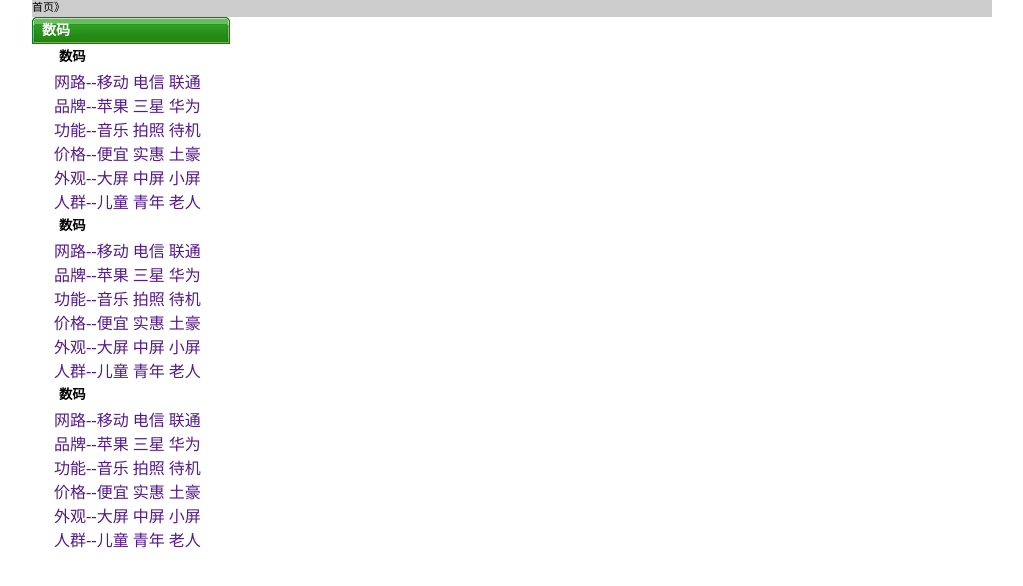
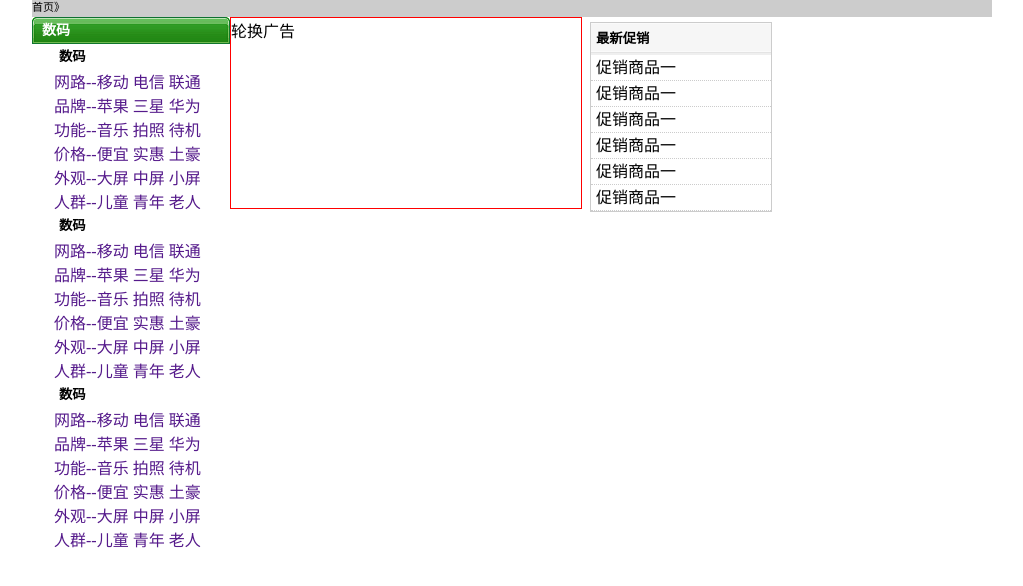
Before and after one commit to 540513310/e-Commerce-site, a plain HTML site: page index.html in a window 1280 px wide. Shown: the part 114-700 px from the top of the page, without its empty margins (128-1151 px from the left). Drawn offline with Linux system fonts and the light colour scheme.

Commit message:
中间的广告布局

```diff
--- a/css/style.css
+++ b/css/style.css
@@ -79,3 +79,52 @@ h1,h2,h3,h4,h5,h6,ul,li,img{
 	text-decoration: none;
 	display: inline;
 }
+
+.mt_c_top_left{
+	width:350px;
+	float: left;
+}
+
+.mt_c_top_left .ad{
+	width: 350px;
+	height: 190px;
+	border: solid 1px red;
+}
+
+.mt_c_top_right{
+	width: 190px;
+	float: left;
+}
+
+.m10{
+	margin-left: 10px;
+
+}
+
+.w180{
+	width: 180px;
+
+}
+
+.box3{
+	border: solid 1px #ccc;
+	margin-top: 5px;
+}
+.box3 h3{
+	background-color: #eee;
+	background-image: url(../images/bg01.png);
+	line-height: 32px;
+	font-size: 10pt;
+	text-indent: 5px;
+}
+
+.box3 ul{
+	list-style: none;
+
+}
+
+.box3 ul li{
+	line-height: 25px;
+	border-bottom: dotted 1px #ccc;
+	text-indent: 5px;
+}
--- a/index.html
+++ b/index.html
@@ -105,7 +105,33 @@
 
          上面的中间 -->
          <div id="mt_c" class="mt_c">
+            <!-- 中间的上面 -->
+            <div id="mt_c_top" class="mt_c_top">
+                <!-- 上面的左边 -->
+                <div class="mt_c_top_left">
+                    <div class="ad">
+                      轮换广告
+                    </div>
+                </div>
+                <!-- 上面的右边 -->
+                <div class="mt_c_top_right">
+                   <div class="box3 w180 m10">
+                      <h3>最新促销</h3>
+                      <ul>
+                        <li>促销商品一</li>
+                        <li>促销商品一</li>
+                        <li>促销商品一</li>
+                        <li>促销商品一</li>
+                        <li>促销商品一</li>
+                        <li>促销商品一</li>
+                      </ul>
+                   </div>
+                </div>
+            </div>
+            <!-- 中间的下面 -->
+            <div>
 
+            </div>
          </div>
          <!--
 
```
Lines whose indentation alone changed are shown as unchanged.
